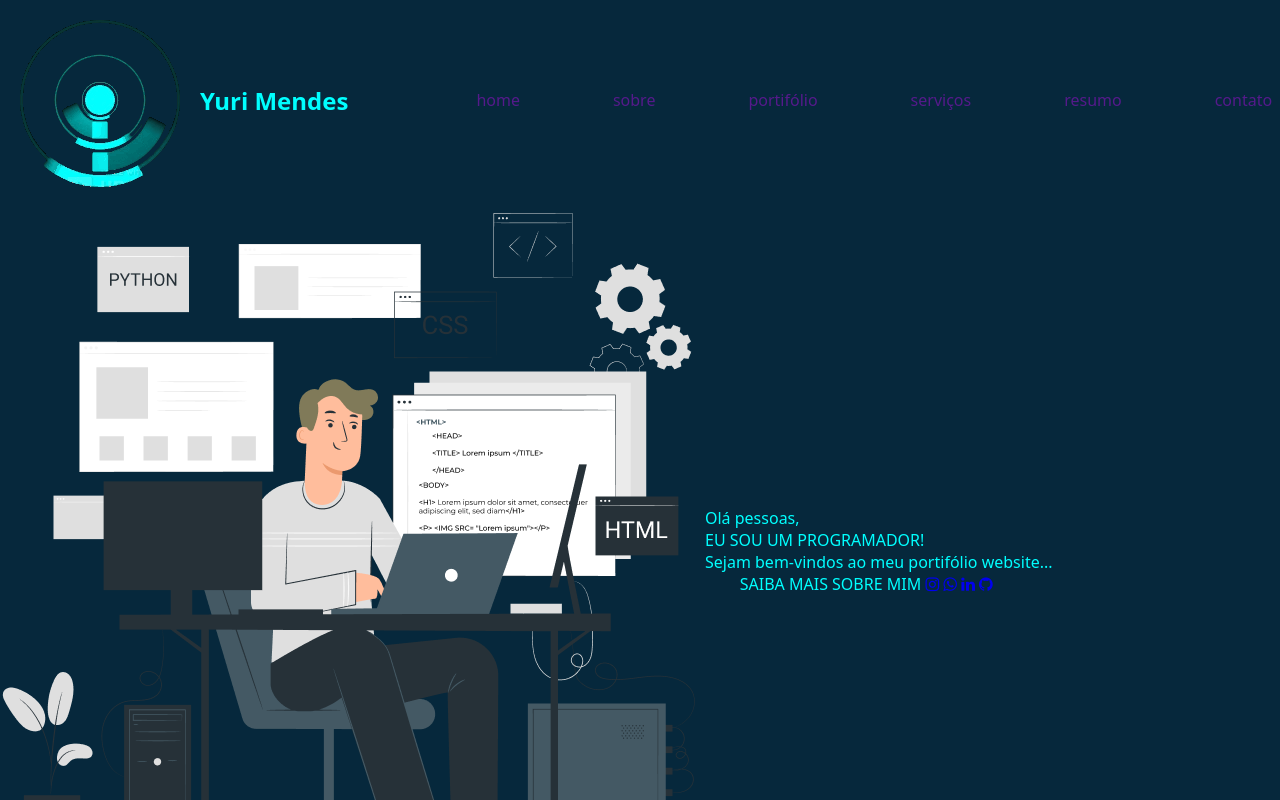
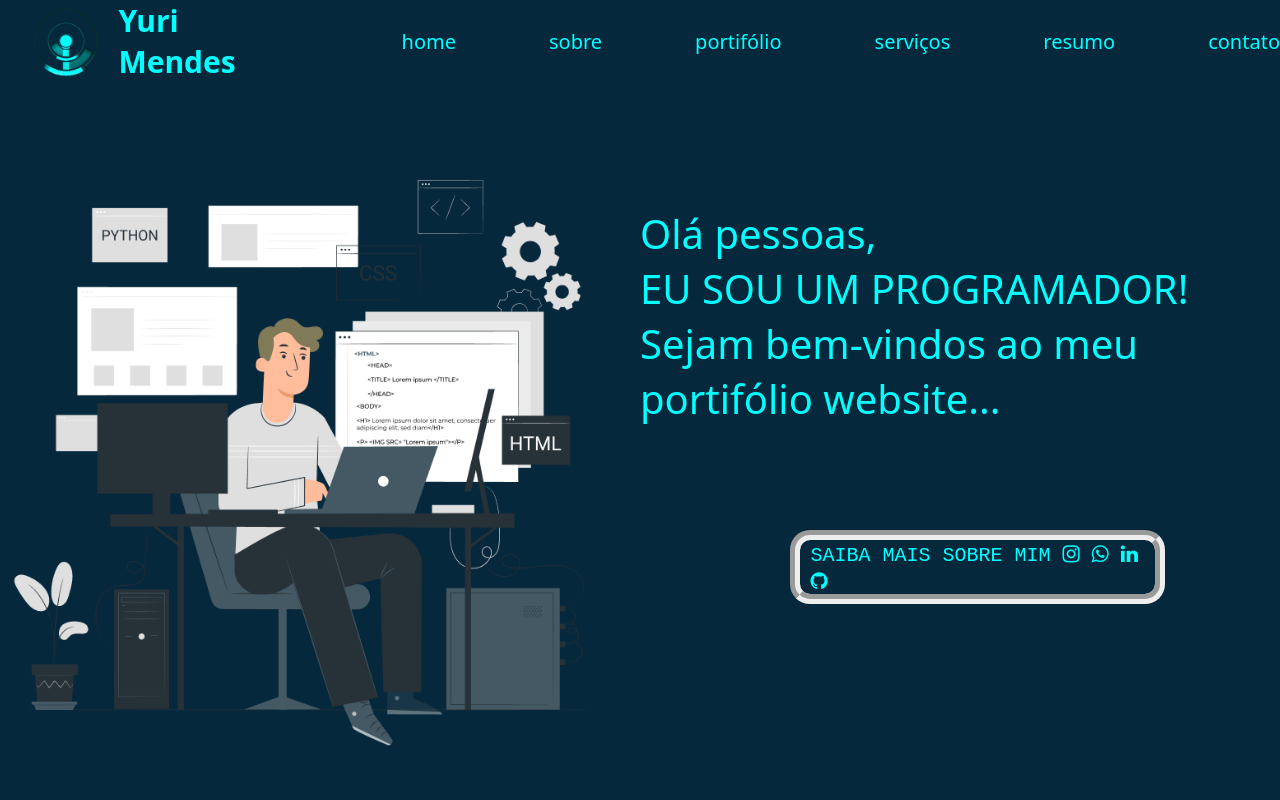
Before and after one commit to YuriMDeodato/professional-portifolio, a plain HTML site: page index.html in a window 1280 px wide. Shown: the top 800 px of the page. Drawn offline with Linux system fonts and the light colour scheme.

Commit message:
git push origin main

```diff
--- a/src/style/style.css
+++ b/src/style/style.css
@@ -24,4 +24,54 @@ nav {
     margin-left: 10%;
     display: flex;
     gap: 93px;
+    font-size: 20px;
+    margin-bottom: 0%;
 }
+nav a {
+    color: aqua;
+}
+
+h1{
+    margin-left: 1%;
+    font-size: 30px;
+}
+section img{
+    width: 80px;
+    height: 80px;
+    margin-left: 2%;
+}
+a:hover {
+    color: #fff;
+    -ms-transform: scale(1.6);
+     transform: scale(1.6);
+}
+
+section div img {
+    position: ;
+    margin-top: 15%;
+    width: 580px;
+    height: 580px;
+}
+
+.welcome{
+    position: absolute;
+    margin-left: 50%;
+    margin-bottom: 2%;
+    font-size: 40px;
+    text-decoration: none;
+}
+#sobre {
+    margin-top: 18%;
+    margin-left: 15%;
+    border-style: groove;
+    border-width: 10px;
+    border-radius: 20px;
+    width: 65%;
+    font-family: monospace;
+    padding-left: 10px;
+}
+#sobre:hover {
+    border: 17px solid #023350;
+    background-color: #023350;
+    transition: 1s;
+    }
```
